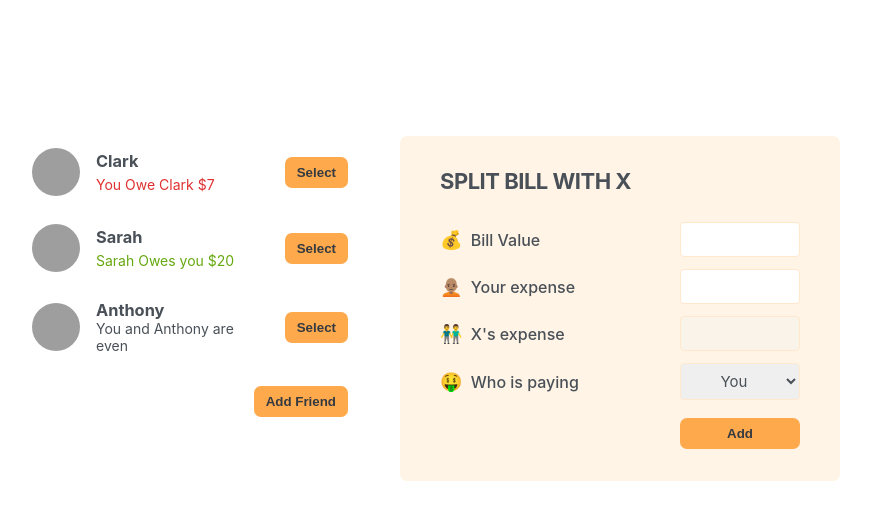
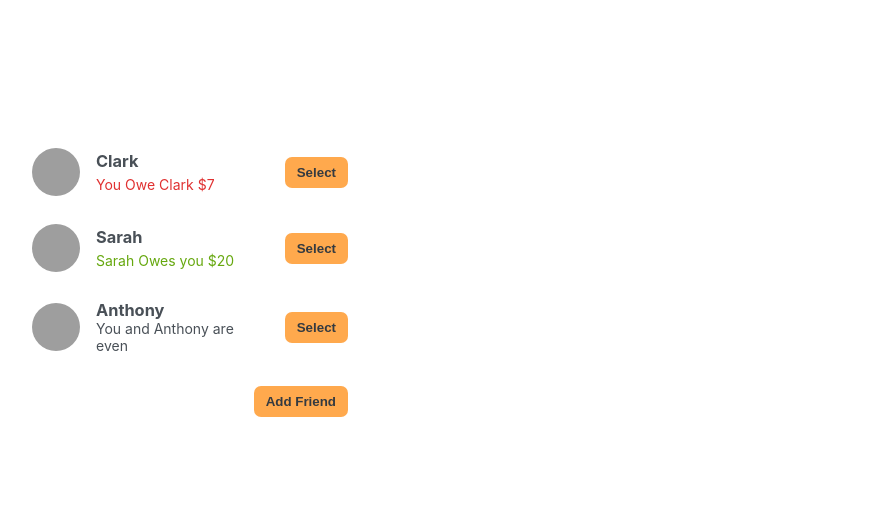
Before and after one commit to bvenceslas/challenge-eat-n-split, a React (Create React App) app: page / in a window 1280 px wide. Shown: the top 520 px of the page, without its empty margins (210-1081 px from the left). Built offline with nearby package versions, Linux system fonts and the light colour scheme; grey boxes are pictures that could not be loaded.

Commit message:
complete the split bill app

```diff
--- a/src/App.js
+++ b/src/App.js
@@ -30,8 +30,9 @@
 }
 
 export default function App() {
+  const [friends, setFriends] = useState(initialFriends);
   const [showAddFriend, setShowAddFriend] = useState(false);
-  const [friends, setFriends] = useState(initialFriends);
+  const [selectedFriend, setSelectedFriend] = useState(null);
 
   function handleShowAddFriend() {
     setShowAddFriend((show) => !show);
@@ -42,34 +43,68 @@
     setShowAddFriend(false);
   }
 
+  function handleSelection(friend) {
+    setSelectedFriend((curr) => (curr?.id === friend.id ? null : friend));
+    setShowAddFriend(false);
+  }
+
+  function handleSplitBill(value) {
+    setFriends((friends) =>
+      friends.map((friend) =>
+        friend.id === selectedFriend.id
+          ? { ...friend, balance: friend.balance + value }
+          : friend
+      )
+    );
+  }
+
   return (
     <div className="app">
       <div className="sidebar">
-        <FriendList friends={friends} />
+        <FriendList
+          friends={friends}
+          onSelection={handleSelection}
+          selectedFriend={selectedFriend}
+        />
+
         {showAddFriend && <FormAddFriend onAddFriends={handleAddFriend} />}
+
         <Button onClick={handleShowAddFriend}>
           {showAddFriend ? "Close" : "Add Friend"}
         </Button>
       </div>
-      <FormSplitBill />
+
+      {selectedFriend && (
+        <FormSplitBill
+          selectedFriend={selectedFriend}
+          onSplitBill={handleSplitBill}
+        />
+      )}
     </div>
   );
 }
 
-function FriendList({ friends }) {
+function FriendList({ friends, onSelection, selectedFriend }) {
   const friendList = friends;
   return (
     <ul className="">
       {friendList.map((friend) => (
-        <Friend friend={friend} key={friend.id} />
+        <Friend
+          friend={friend}
+          key={friend.id}
+          onSelection={onSelection}
+          selectedFriend={selectedFriend}
+        />
       ))}
     </ul>
   );
 }
 
-function Friend({ friend }) {
+function Friend({ friend, onSelection, selectedFriend }) {
+  const isSelected = selectedFriend?.id === friend.id;
+
   return (
-    <li className="">
+    <li className={isSelected ? "selected" : ""}>
       <img src={friend.image} alt={friend.name} />
       <h3>{friend.name}</h3>
 
@@ -85,7 +120,9 @@
       )}
       {friend.balance === 0 && <p>You and {friend.name} are even</p>}
 
-      <Button>Select</Button>
+      <Button onClick={() => onSelection(friend)}>
+        {isSelected ? "Close" : "Select"}
+      </Button>
     </li>
   );
 }
@@ -139,24 +176,52 @@
   );
 }
 
-function FormSplitBill() {
+function FormSplitBill({ selectedFriend, onSplitBill }) {
+  const [bill, setBill] = useState("");
+  const [paidByUser, setPaidByUser] = useState("");
+  const paidByFriend = bill ? bill - paidByUser : "";
+  const [whoIsPaying, setWhoIsPaying] = useState("user");
+
+  function handleSplitBill(e) {
+    e.preventDefault();
+
+    if (!bill || !paidByUser) return;
+
+    onSplitBill(whoIsPaying === "user" ? paidByFriend : -paidByUser);
+  }
+
   return (
-    <form className="form-split-bill">
-      <h2>Split Bill with X</h2>
+    <form className="form-split-bill" onSubmit={handleSplitBill}>
+      <h2>Split Bill with {selectedFriend.name}</h2>
 
       <label>💰 Bill Value</label>
-      <input type="text" />
+      <input
+        type="text"
+        value={bill}
+        onChange={(e) => setBill(Number(e.target.value))}
+      />
 
       <label>🧑🏽‍🦲 Your expense</label>
-      <input type="text" />
+      <input
+        type="text"
+        value={paidByUser}
+        onChange={(e) =>
+          setPaidByUser(
+            Number(e.target.value) > bill ? paidByUser : Number(e.target.value)
+          )
+        }
+      />
 
-      <label>👬 X's expense</label>
-      <input type="text" disabled />
+      <label>👬 {selectedFriend.name}'s expense</label>
+      <input type="text" disabled value={paidByFriend} />
 
       <label>🤑 Who is paying</label>
-      <select>
+      <select
+        value={whoIsPaying}
+        onChange={(e) => setWhoIsPaying(e.target.value)}
+      >
         <option value="user">You</option>
-        <option value="friend">X</option>
+        <option value="friend">{selectedFriend.name}</option>
       </select>
 
       <Button>Add</Button>
```
